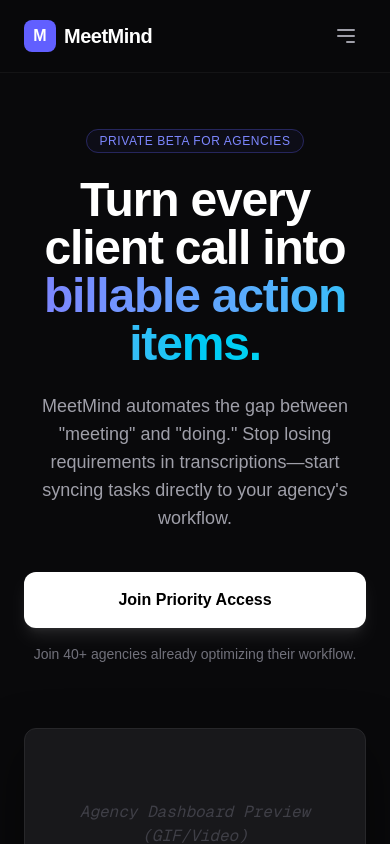
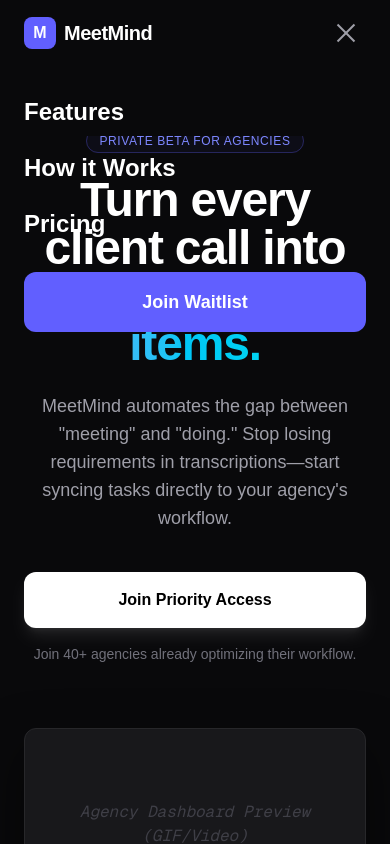
Before and after one commit to iamxenon404/meet-mind, a Next.js app in the folder landingpage/meetmind-landing/: page / in a window 390 px wide. Both pictures are taken after a click on the button 346 px from the left and 36 px from the top of the page. Shown: the top 844 px of the page. Built offline with nearby package versions, Linux system fonts and the light colour scheme; no server answers.

Commit message:
added hamburgemenu toggle

```diff
--- a/landingpage/meetmind-landing/app/components/layout/Navbar.tsx
+++ b/landingpage/meetmind-landing/app/components/layout/Navbar.tsx
@@ -1,18 +1,28 @@
 "use client";
 
 import Link from "next/link";
+import { useState } from "react";
+import { motion, AnimatePresence } from "framer-motion";
 
 interface NavbarProps {
   onJoinClick: () => void;
 }
 
 export default function Navbar({ onJoinClick }: NavbarProps) {
+  const [isMobileMenuOpen, setIsMobileMenuOpen] = useState(false);
+
+  // Close menu and trigger join click
+  const handleMobileJoinClick = () => {
+    setIsMobileMenuOpen(false);
+    onJoinClick();
+  };
+
   return (
-    <header className="fixed top-0 left-0 right-0 z-50 border-b border-white/5 bg-zinc-950/80 backdrop-blur-md">
+    <header className="fixed top-0 left-0 right-0 z-[60] border-b border-white/5 bg-zinc-950/80 backdrop-blur-md">
       <nav className="max-w-7xl mx-auto flex items-center justify-between px-6 py-4">
 
         {/* Logo */}
-        <Link href="/" className="flex items-center gap-2 group">
+        <Link href="/" className="flex items-center gap-2 group relative z-[70]">
           <div className="w-8 h-8 bg-indigo-500 rounded-lg flex items-center justify-center group-hover:rotate-12 transition-transform">
             <span className="text-white font-bold">M</span>
           </div>
@@ -37,13 +47,51 @@
           </button>
         </div>
 
-        {/* Mobile Menu Toggle (Simplified) */}
-        <button className="md:hidden text-zinc-400 p-2">
-          <svg className="w-6 h-6" fill="none" stroke="currentColor" viewBox="0 0 24 24">
-            <path strokeLinecap="round" strokeLinejoin="round" strokeWidth={2} d="M4 6h16M4 12h16m-7 6h7" />
-          </svg>
+        {/* Mobile Menu Toggle */}
+        <button
+          onClick={() => setIsMobileMenuOpen(!isMobileMenuOpen)}
+          className="md:hidden text-zinc-400 p-2 relative z-[70]"
+        >
+          <div className="flex flex-col gap-1.5 w-6">
+            <motion.span
+              animate={{ rotate: isMobileMenuOpen ? 45 : 0, y: isMobileMenuOpen ? 8 : 0 }}
+              className="w-full h-0.5 bg-current block"
+            />
+            <motion.span
+              animate={{ opacity: isMobileMenuOpen ? 0 : 1 }}
+              className="w-full h-0.5 bg-current block"
+            />
+            <motion.span
+              animate={{ rotate: isMobileMenuOpen ? -45 : 0, y: isMobileMenuOpen ? -8 : 0 }}
+              className="w-full h-0.5 bg-current block"
+            />
+          </div>
         </button>
 
+        {/* Mobile Menu Overlay */}
+        <AnimatePresence>
+          {isMobileMenuOpen && (
+            <motion.div
+              initial={{ opacity: 0, y: -20 }}
+              animate={{ opacity: 1, y: 0 }}
+              exit={{ opacity: 0, y: -20 }}
+              className="fixed inset-0 bg-zinc-950 px-6 pt-24 pb-10 flex flex-col gap-8 z-[60]"
+            >
+              <div className="flex flex-col gap-6 text-2xl font-semibold text-white">
+                <Link onClick={() => setIsMobileMenuOpen(false)} href="#features">Features</Link>
+                <Link onClick={() => setIsMobileMenuOpen(false)} href="#how-it-works">How it Works</Link>
+                <Link onClick={() => setIsMobileMenuOpen(false)} href="#pricing">Pricing</Link>
+              </div>
+
+              <button
+                onClick={handleMobileJoinClick}
+                className="w-full bg-indigo-500 text-white py-4 rounded-xl text-lg font-bold mt-auto"
+              >
+                Join Waitlist
+              </button>
+            </motion.div>
+          )}
+        </AnimatePresence>
       </nav>
     </header>
   );
```
